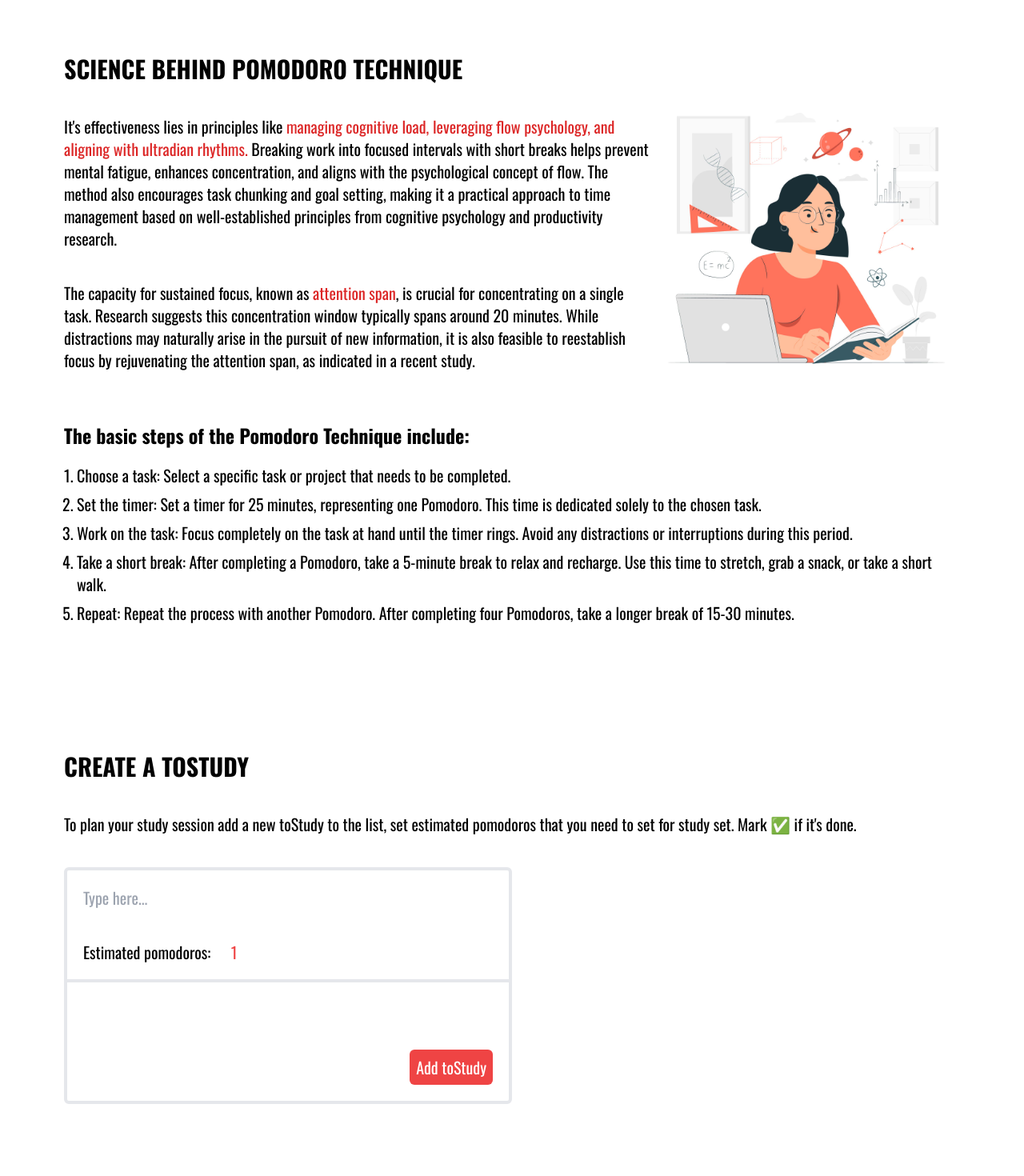
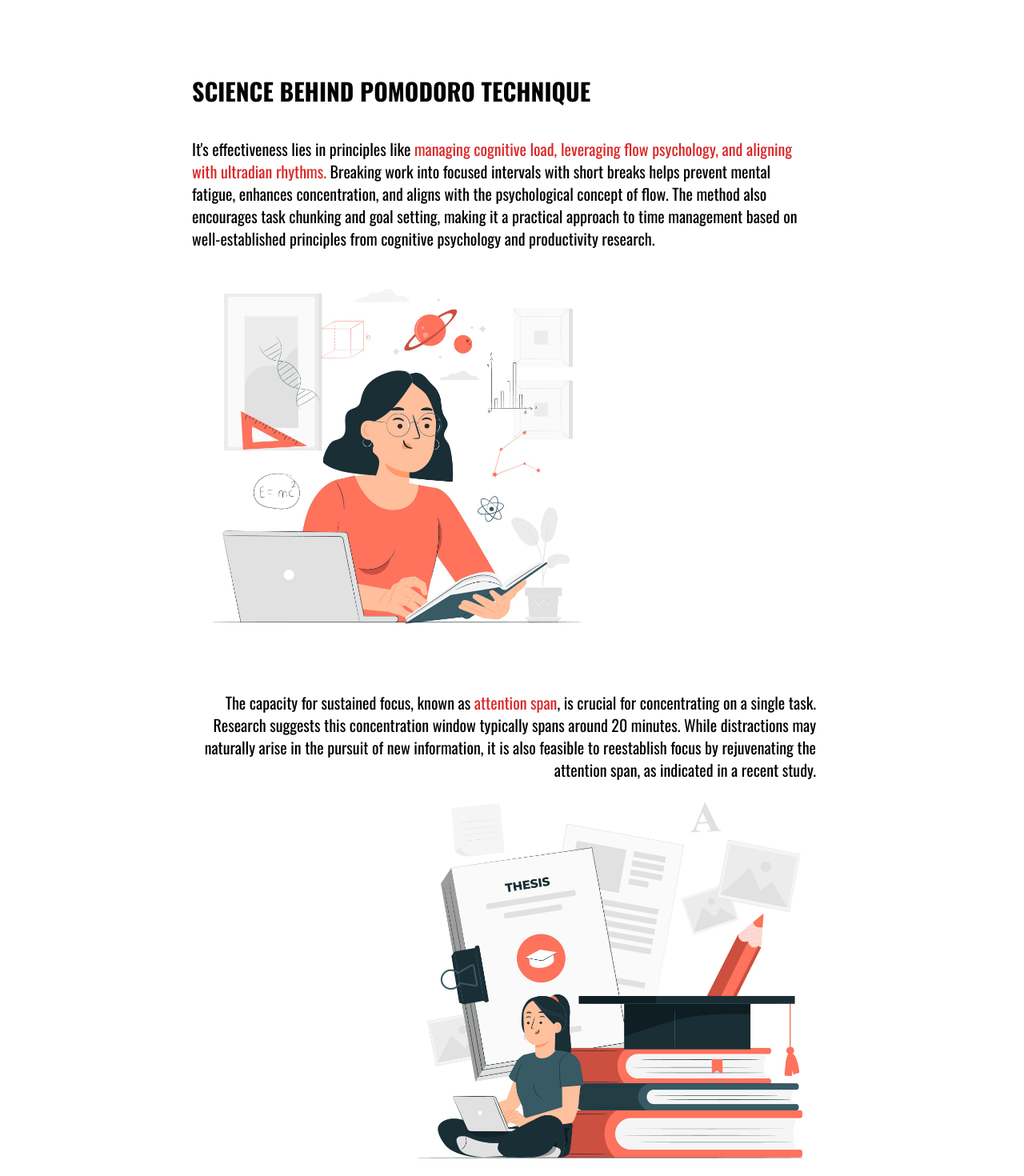
Before and after one commit to vermenea/PomoBuddy, a React (Vite) app: page / in a window 1280 px wide. Shown: the part 1160-2630 px from the top of the page at 80% size. Built offline with nearby package versions, Linux system fonts and the light colour scheme.

Commit message:
fix: issue with placing images

```diff
--- a/src/App.jsx
+++ b/src/App.jsx
@@ -7,13 +7,13 @@ import Footer from './components/Footer';
 
 function App() {
 	return (
-		<>
+		<div className='overflow-hidden'>
 			<NavBar />
 			<Timer />
 			<Pomodoro title='what is a pomodoro?' />
 			<ToStudy title='create a tostudy' />
 			<Footer/>
-		</>
+		</div>
 	);
 }
 
--- a/src/components/NavBar.jsx
+++ b/src/components/NavBar.jsx
@@ -7,7 +7,9 @@ const NavBar = () => {
 			<ul className='flex justify-center items-center flex-row '>
 				<li className='flex justify-center items-center list-none text-lg m-2'>
 					<img src={webicon} alt='Web Icon' className='webicon w-8' />
-					<h1 className='ml-2 font-bold'>PomoBuddy</h1>
+					<a href='#' className='ml-2 font-bold'>
+						PomoBuddy
+					</a>
 				</li>
 				<li className='flex justify-center items-center list-none text-lg m-2'>
 					<a href='#pomodoro' className='hover:text-gray-500'>
--- a/src/components/Pomodoro.jsx
+++ b/src/components/Pomodoro.jsx
@@ -1,9 +1,10 @@
 import React from 'react';
 import studyImg from '../../public/studying.jpg';
+import studyImgTwo from '../../public/studying2.jpg';
 
 const Pomodoro = ({ title }) => {
 	return (
-		<section id='pomodoro' className='font-oswald my-20 mx-20 scroll-smooth'>
+		<section id='pomodoro' className='font-oswald my-20 mx-20 md:mx-40 lg:mx-60 scroll-smooth'>
 			<header>
 				<h1 className='text-3xl uppercase font-bold'>{title}</h1>
 			</header>
@@ -19,8 +20,8 @@ const Pomodoro = ({ title }) => {
 			<h2 className='mt-40 bold-text font-bold text-3xl uppercase'>
 				science behind pomodoro technique
 			</h2>
-			<div className='flex justify-center align-center'>
-				<div>
+			<div className='flex flex-col md:flex-row justify-center align-center'>
+				<div className='flex flex-col justify-around md:mr-5'>
 					<p className='text text-xl mt-10'>
 						It's effectiveness lies in principles like{' '}
 						<span className='text-red-600'>
@@ -35,7 +36,14 @@ const Pomodoro = ({ title }) => {
 						management based on well-established principles from cognitive
 						psychology and productivity research.
 					</p>
-					<p className='text text-xl mt-10'>
+					<div className='flex w-full'>
+					<img
+						src={studyImg}
+						className='md:max-w-sm lg:max-w-lg mt-5 md:mt-0'
+						alt='Student is studing on his laptop and is surounded with books'
+					></img>
+					</div>
+					<p className='text text-xl md:text-right mt-10'>
 						The capacity for sustained focus, known as
 						<span className='text-red-600'> attention span</span>, is crucial
 						for concentrating on a single task. Research suggests this
@@ -44,9 +52,15 @@ const Pomodoro = ({ title }) => {
 						it is also feasible to reestablish focus by rejuvenating the
 						attention span, as indicated in a recent study.
 					</p>
+					<div className='flex justify-end w-full'>
+					<img
+						src={studyImgTwo}
+						className='md:max-w-sm lg:max-w-lg mt-5 md:mt-0'
+						alt='Student is studing on his laptop and is surounded with books'
+					></img>
+					</div>
+
 				</div>
-
-				<img src={studyImg} className='max-w-sm'></img>
 			</div>
 
 			<ol className='mt-10 text-xl  list-decimal'>
--- a/src/components/Timer.jsx
+++ b/src/components/Timer.jsx
@@ -60,8 +60,8 @@ export default function Timer() {
 				className='grid grid-rows-4 grid-cols-4 place-items-center bg-[background-img] bg-contain h-screen'
 				id='container'
 			>
-				<div className='flex flex-col items-center justify-evenly row-start-2 row-end-4 col-start-2 col-end-4 text-center bg-opacity-50 backdrop-blur-sm bg-white rounded-lg shadow-xl backdrop-filter backdrop-blur-6 border-1 border-opacity-30 w-64 md:w-full lg:w-full md:h-full lg:h-full max-h-96'>
-					<div className='text-6xl md:text-8xl lg:text-8xl font-bold font-oswald text-red-600'>
+				<div className='flex flex-col items-center justify-evenly row-start-2 row-end-4 col-start-2 col-end-4 text-center bg-opacity-50 backdrop-blur-sm bg-white rounded-lg shadow-xl backdrop-filter backdrop-blur-6 border-1 border-opacity-30 w-64 md:w-full lg:w-full md:h-full lg:h-full max-h-96 p-10'>
+					<div className='text-6xl md:text-8xl lg:text-8xl font-bold font-oswald text-red-600 p-5'>
 						{time}
 					</div>
 					<button
--- a/src/components/ToStudy.jsx
+++ b/src/components/ToStudy.jsx
@@ -31,7 +31,7 @@ export default function ToStudy({ title }) {
 		});
 	}
 	return (
-		<section className='font-oswald my-40 mx-20'>
+		<section className='font-oswald my-20 mx-20 md:mx-40 lg:mx-60'>
 			<header className='text-3xl uppercase font-bold'>
 				<h1 id='tostudy'>{title}</h1>
 			</header>
```
Also changed, not shown: public/studying2.jpg (added).
